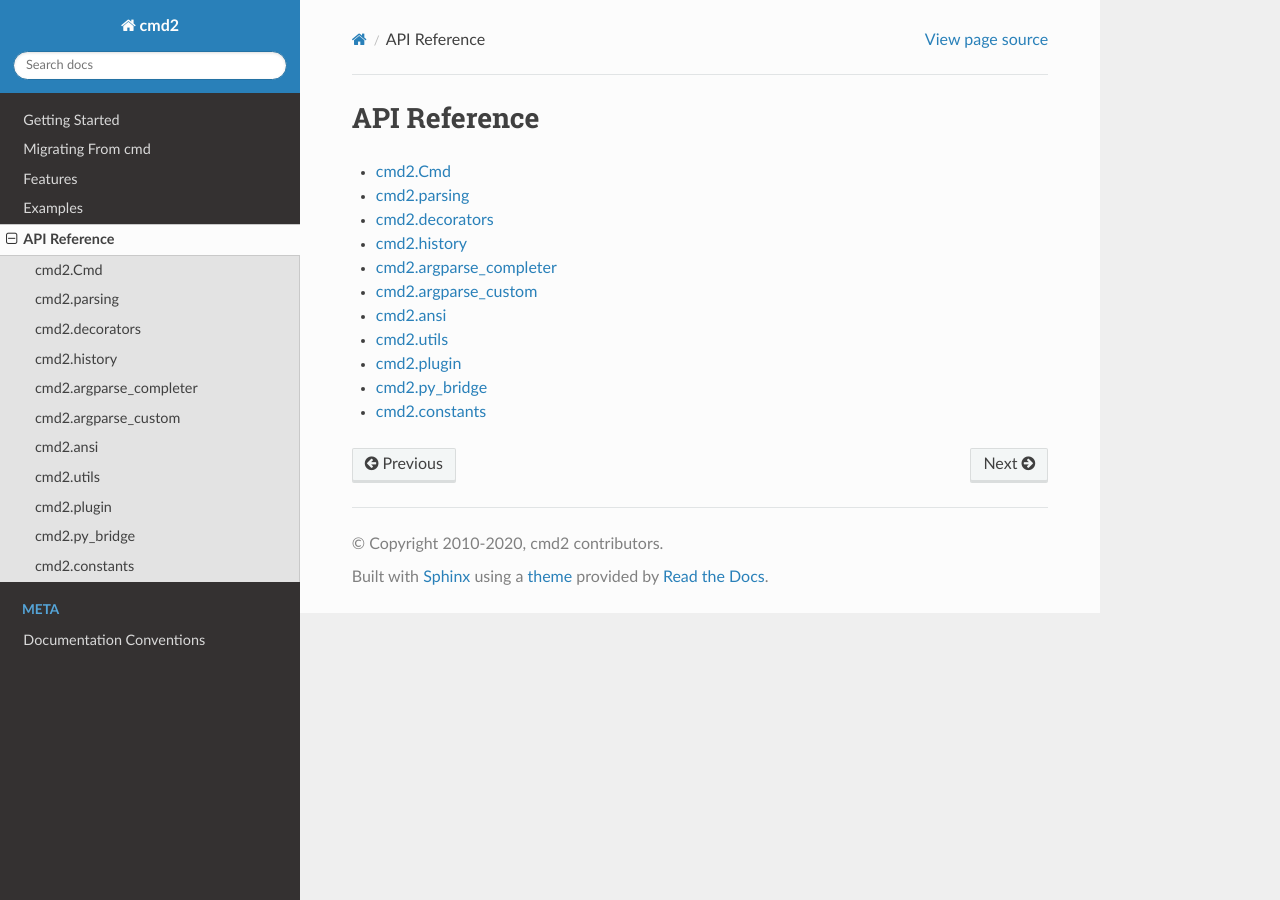
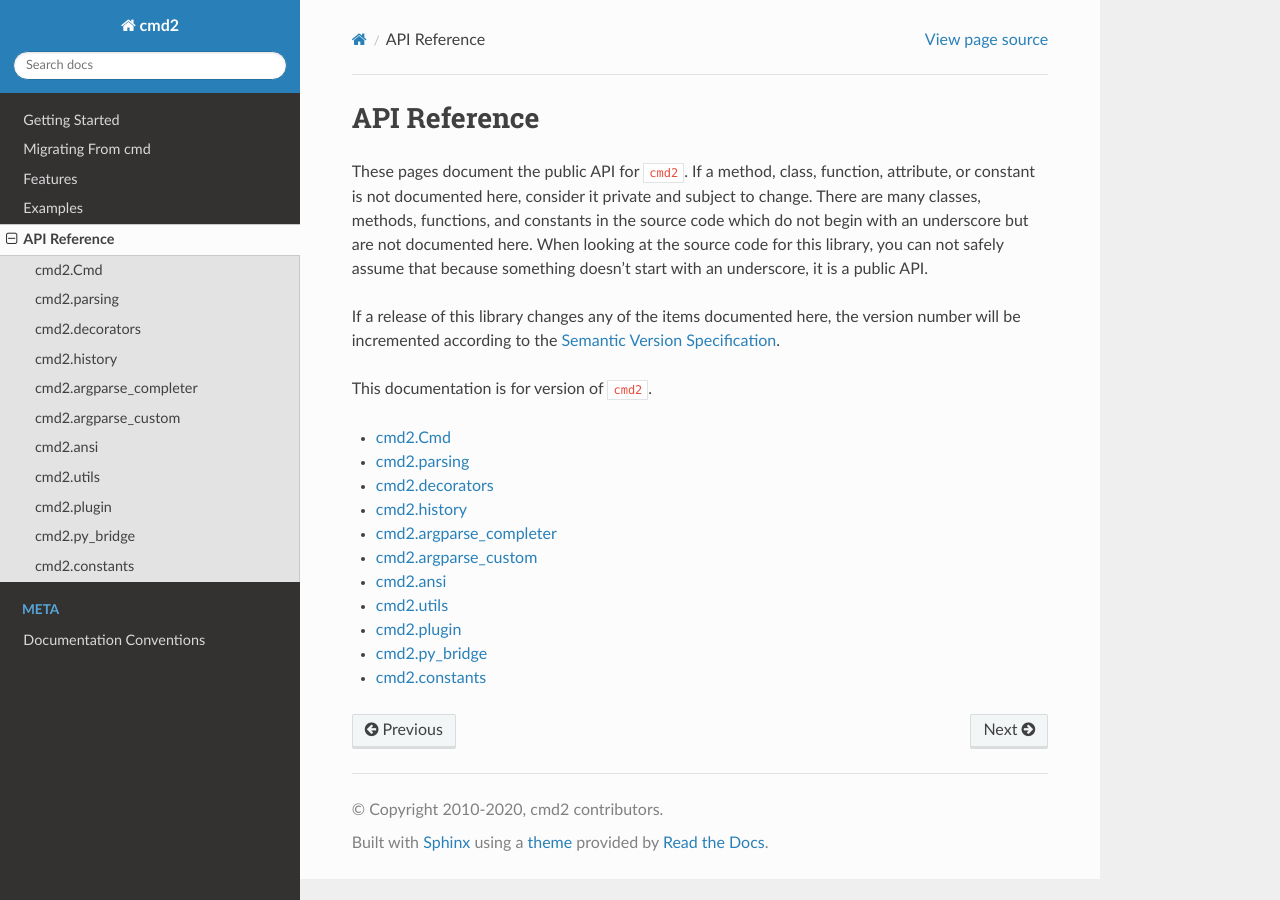
Before and after one commit to python-cmd2/cmd2, a Sphinx documentation site: the page built from docs/api/index.rst, in a window 1280 px wide. Built offline with Sphinx 7.4.7 and the Read the Docs theme 2.0.0, drawn with Linux system fonts in a browser that asks for light colours; pages that are not in the unit, such as notebooks, are missing from menus.

Commit message:
Clarify that the API documentation is the public API.

```diff
--- a/docs/api/index.rst
+++ b/docs/api/index.rst
@@ -1,5 +1,18 @@
 API Reference
 =============
+
+These pages document the public API for ``cmd2``. If a method, class, function,
+attribute, or constant is not documented here, consider it private and subject
+to change. There are many classes, methods, functions, and constants in the
+source code which do not begin with an underscore but are not documented here.
+When looking at the source code for this library, you can not safely assume
+that because something doesn't start with an underscore, it is a public API.
+
+If a release of this library changes any of the items documented here, the
+version number will be incremented according to the `Semantic Version
+Specification <https://semver.org>`_.
+
+This documentation is for version |version| of ``cmd2``.
 
 .. toctree::
    :maxdepth: 1
```
Also changed, not shown: docs/overview/integrating.rst (+5 -2 lines).
